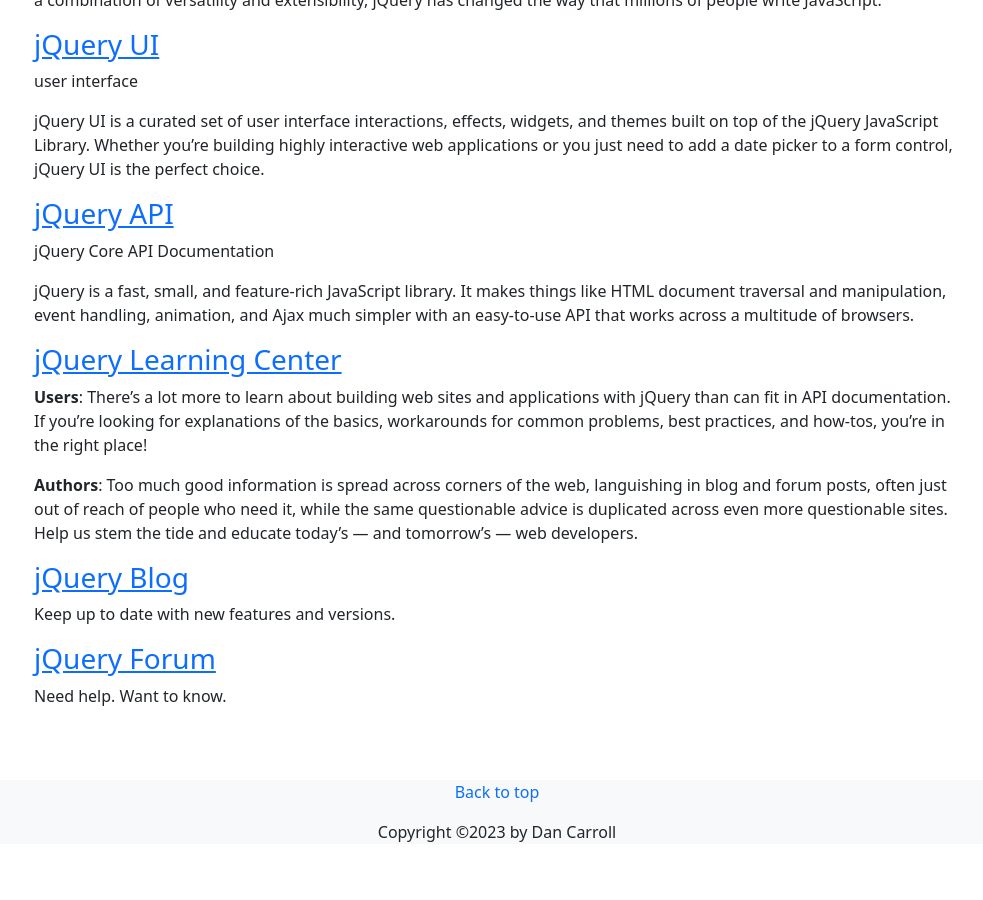
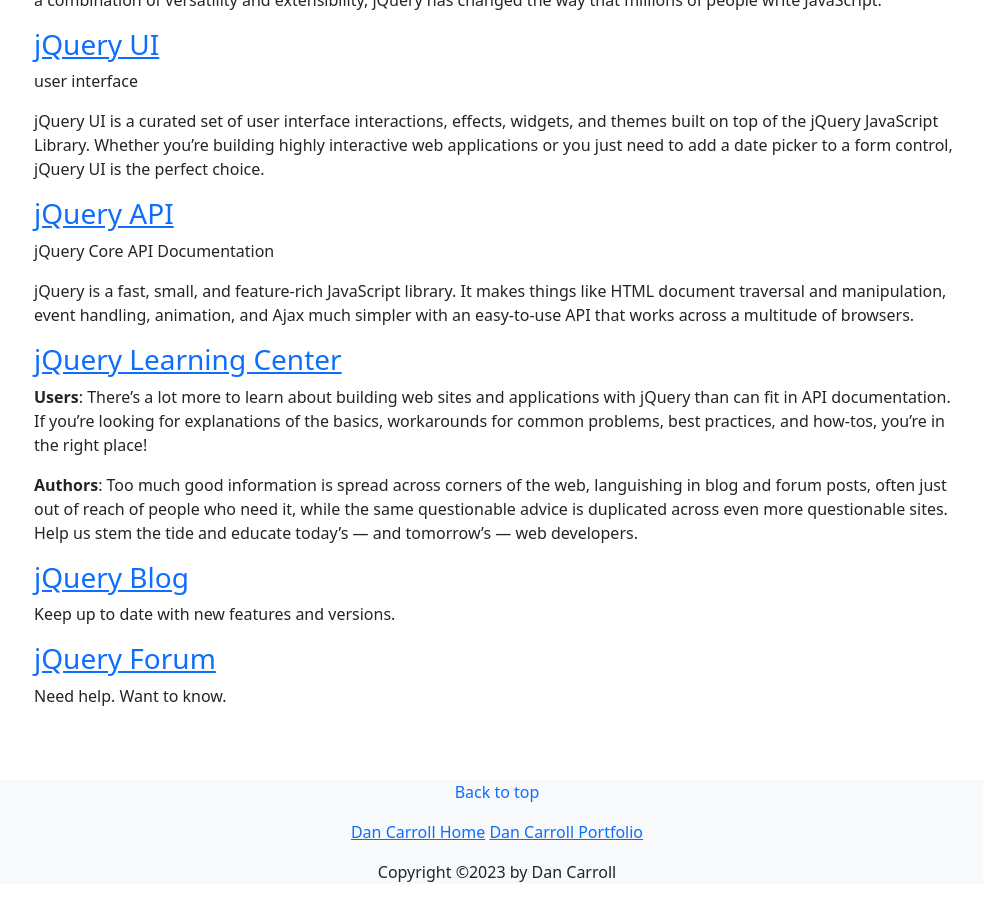
Before and after one commit to dan-carroll/jquery-fundamentals, a Jekyll site: the page built from index.md, in a window 1280 px wide and 900 px high, scrolled down 1140 px. Shown: the whole window, without its empty margins (143-1126 px from the left). Built offline with Jekyll 4.4.1, drawn with Linux system fonts in a browser that asks for light colours; before the commit the page ends 2000 px from its top, so only the background shows below that.

Commit message:
Update footer.html
Added links for DC home and portfolio.

```diff
--- a/_includes/footer.html
+++ b/_includes/footer.html
@@ -1,6 +1,8 @@
 <footer class="mt-5 bg-light">
+    <p><a class="text-decoration-none" href="#top">Back to top</a></p>
     <p>
-        <a class="text-decoration-none" href="#top">Back to top</a>
+        <a href="https://dan-carroll.github.io/">Dan Carroll Home</a>
+        <a href="https://dan-carroll.github.io/dan-carroll-portfolio/">Dan Carroll Portfolio</a>
     </p>
     <p>Copyright &#169;2023 by Dan Carroll</p>
 </footer>
```
